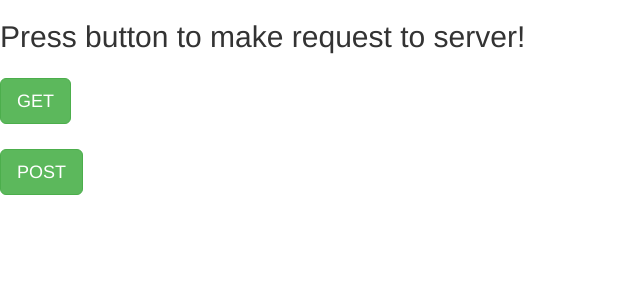
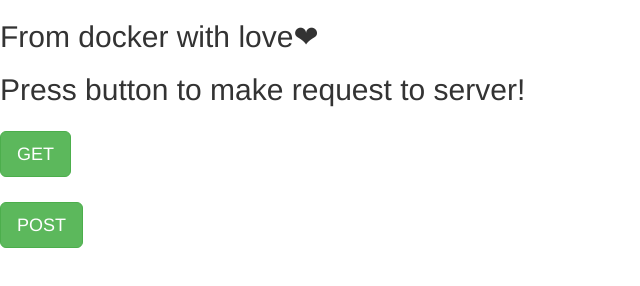
Before and after one commit to BlackWolfBY/herokuTest, a website: page public/index.html in a window 1280 px wide. Shown: the whole page, without its empty margins (0-640 px from the left). Drawn offline with nearby package versions, Linux system fonts and the light colour scheme.

Commit message:
docker file and some html changes

```diff
--- a/public/index.html
+++ b/public/index.html
@@ -52,6 +52,7 @@
   </head>
 
   <body>
+    <h2>From docker with love&#10084;</h2>
     <h2>Press button to make request to server!</h2>
 
     <div><button class="btn-success btn btn-lg">GET</button></div>
```
Also changed, not shown: 1 other file.
